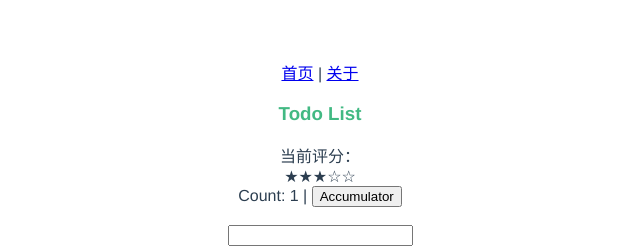
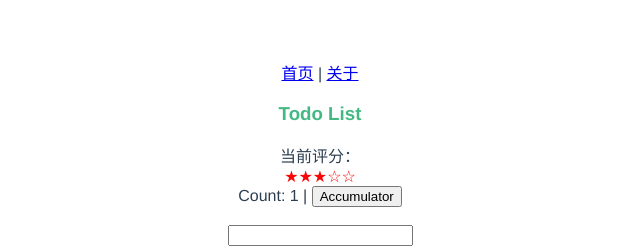
Before and after one commit to SimpleLearnCoding/todos, a Vue app: page /#/ in a window 1280 px wide. Shown: the top 249 px of the page, without its empty margins (320-960 px from the left). Built offline with nearby package versions, Linux system fonts and the light colour scheme.

Commit message:
comment: 定义 defineProps 组件属性-以 theme 为例

```diff
--- a/src/components/RateDemo.vue
+++ b/src/components/RateDemo.vue
@@ -1,7 +1,7 @@
 <template>
-  <div>
-    {{ rate }}
-  </div>
+    <div :style="fontStyle">
+        {{ rate }}
+    </div>
 </template>
 
 <script setup>
@@ -24,13 +24,37 @@ import {computed, defineProps} from "vue";
  * 即规定：组件将接收外部传来的 score 属性，并且该属性只能为数字 Number
  * 然后根据该 score 属性，计算出评分的星星
  *
- * @type {Readonly<ExtractPropTypes<{score: NumberConstructor}>>}
+ * 添加了 theme 属性
+ * ex: 显示 三颗红色的实心星星
+ * usage: <RateDemo :score=3 theme=red></RateDemo>
+ *
+ * fixme score属性需要在前面加一个 : 冒号，而 theme 不需要
+ *
+ * @type {Readonly<ExtractPropTypes<{score: NumberConstructor, theme: {default: string, type: StringConstructor}}>>}
  */
 let props = defineProps({
-  score: Number
+    score: Number,
+    theme: {
+        type: String,
+        default: "orange"
+    }
 })
 
 let rate = computed(() => "★★★★★☆☆☆☆☆".slice(5 - props.score, 10 - props.score))
+
+/**
+ * 添加颜色主题
+ * @type {{red: string, orange: string, green: string, black: string}}
+ */
+const themeObj = {
+    'black': '#000000',
+    'red': '#f80707',
+    'green': '#0ff807',
+    'orange': '#fa541c',
+}
+const fontStyle = computed(() => {
+    return `color: ${themeObj[props.theme]}`
+})
 
 </script>
 
--- a/src/components/TodoList.vue
+++ b/src/components/TodoList.vue
@@ -3,7 +3,7 @@
     <h3>Todo List</h3>
 
     <div>
-      当前评分：<RateDemo :score="3"></RateDemo>
+      当前评分：<RateDemo :score=3 theme=red></RateDemo>
     </div>
 
     <div class="">
```
